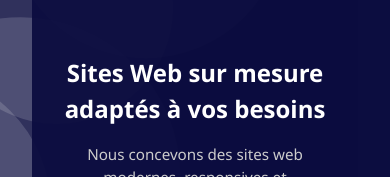
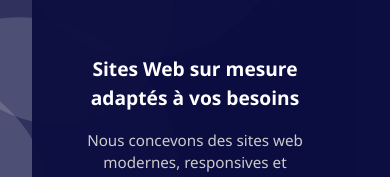
Before and after one commit to ledzsucrey213/jy-dev, a React (Vite) app: page /services in a window 390 px wide. Shown: the part 169-346 px from the top of the page. Built offline with nearby package versions, Linux system fonts and the light colour scheme.

Commit message:
frontend

```diff
--- a/src/App.css
+++ b/src/App.css
@@ -138,3 +138,18 @@ body {
 *, button, a, input, textarea, select {
   cursor: none !important; /* Masque le curseur par défaut sur les boutons et les liens */
 }
+
+/* ✅ Désactiver le curseur violet sur mobile */
+@media (max-width: 768px) {
+  body {
+    cursor: auto !important; /* Réactive le curseur normal */
+  }
+
+  *, button, a, input, textarea, select {
+    cursor: auto !important; /* Empêche le curseur custom de forcer */
+  }
+
+  .custom-cursor {
+    display: none !important; /* Cache complètement le curseur violet */
+  }
+}
--- a/src/pages/Services/Services.css
+++ b/src/pages/Services/Services.css
@@ -95,14 +95,17 @@
     margin-top: 1rem;
   }
 
+  /* ✅ Rendre le titre visible */
   .services-title-bg {
-    font-size: 2.5rem;
-    top: -20px;
+    font-size: 2.2rem;   /* un peu plus petit */
+    top: 40px;          /* descendre le titre */
   }
 
+  /* ✅ Réduire taille des textes */
   .service-content h2 {
-    font-size: 1.5rem;
+    font-size: 1.2rem;   /* titre plus petit */
   }
+
 
   .service-content p {
     font-size: 0.95rem;
```
